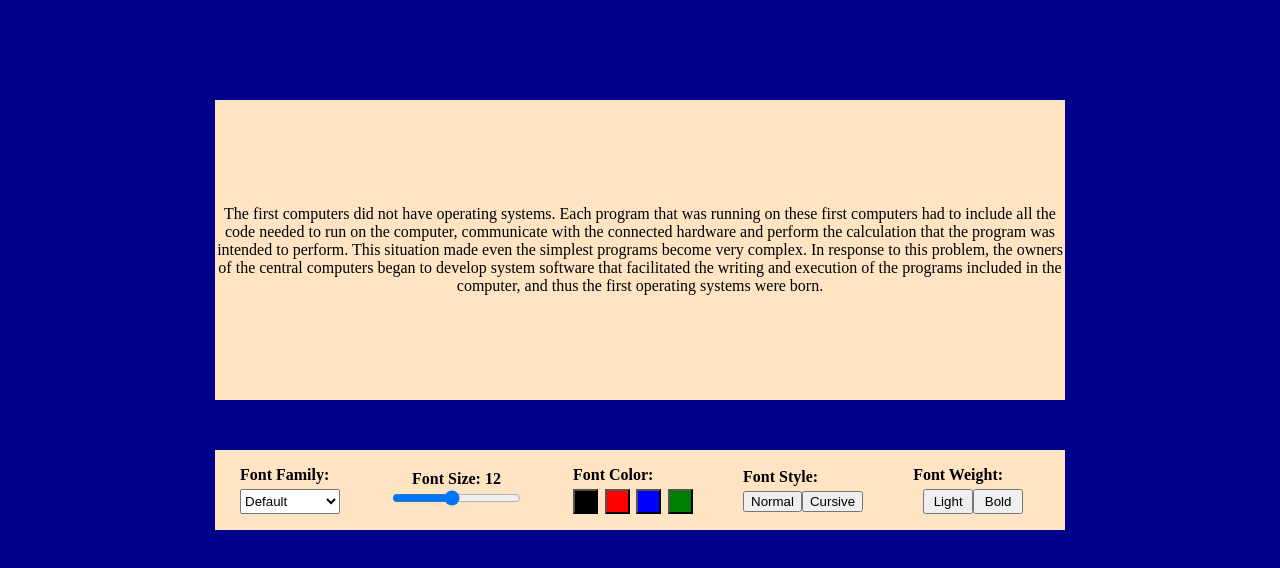
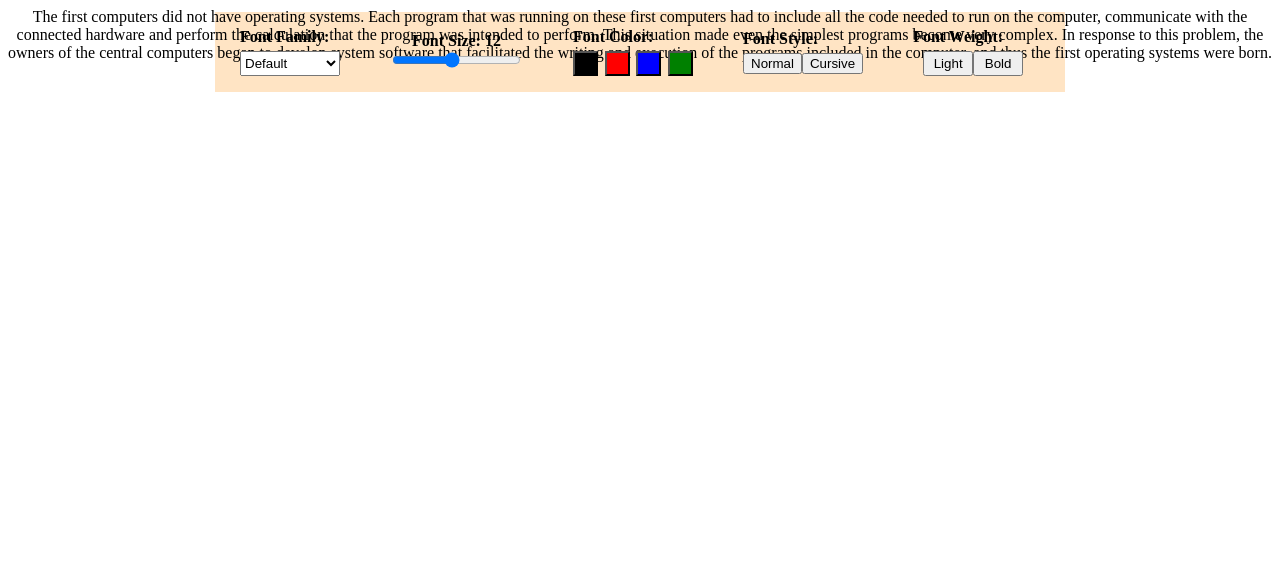
Before and after one commit to Thuotracy/javascript-style-changer, a plain HTML site: page index.html in a window 1280 px wide. Drawn offline with Linux system fonts and the light colour scheme.

Commit message:
Update style.css

```diff
--- a/style.css
+++ b/style.css
@@ -1,4 +1,4 @@
-html, body {
+/* html, body { */
     height: 100%;
     margin: 0 auto;
     background-color: darkblue;
```
